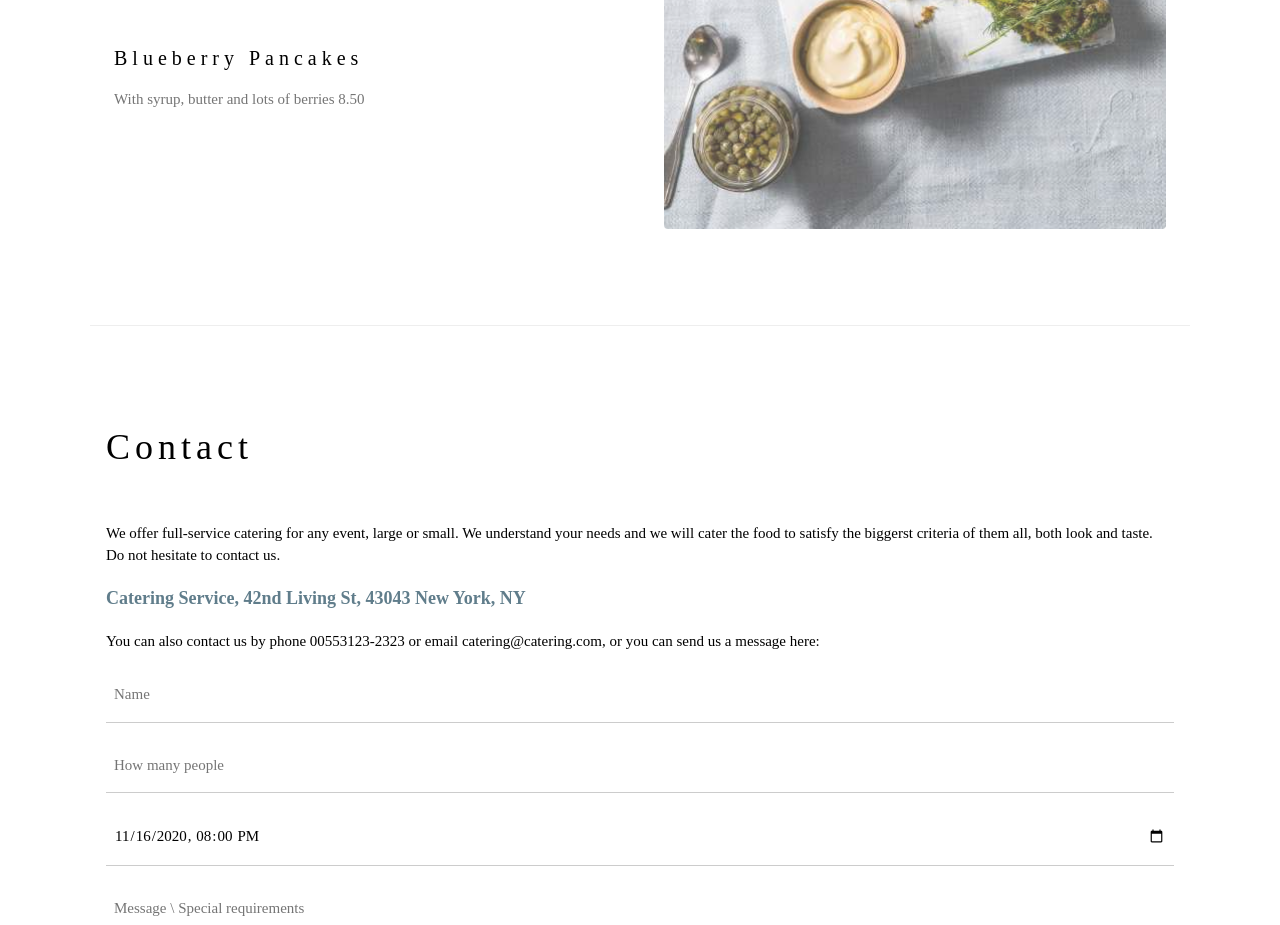
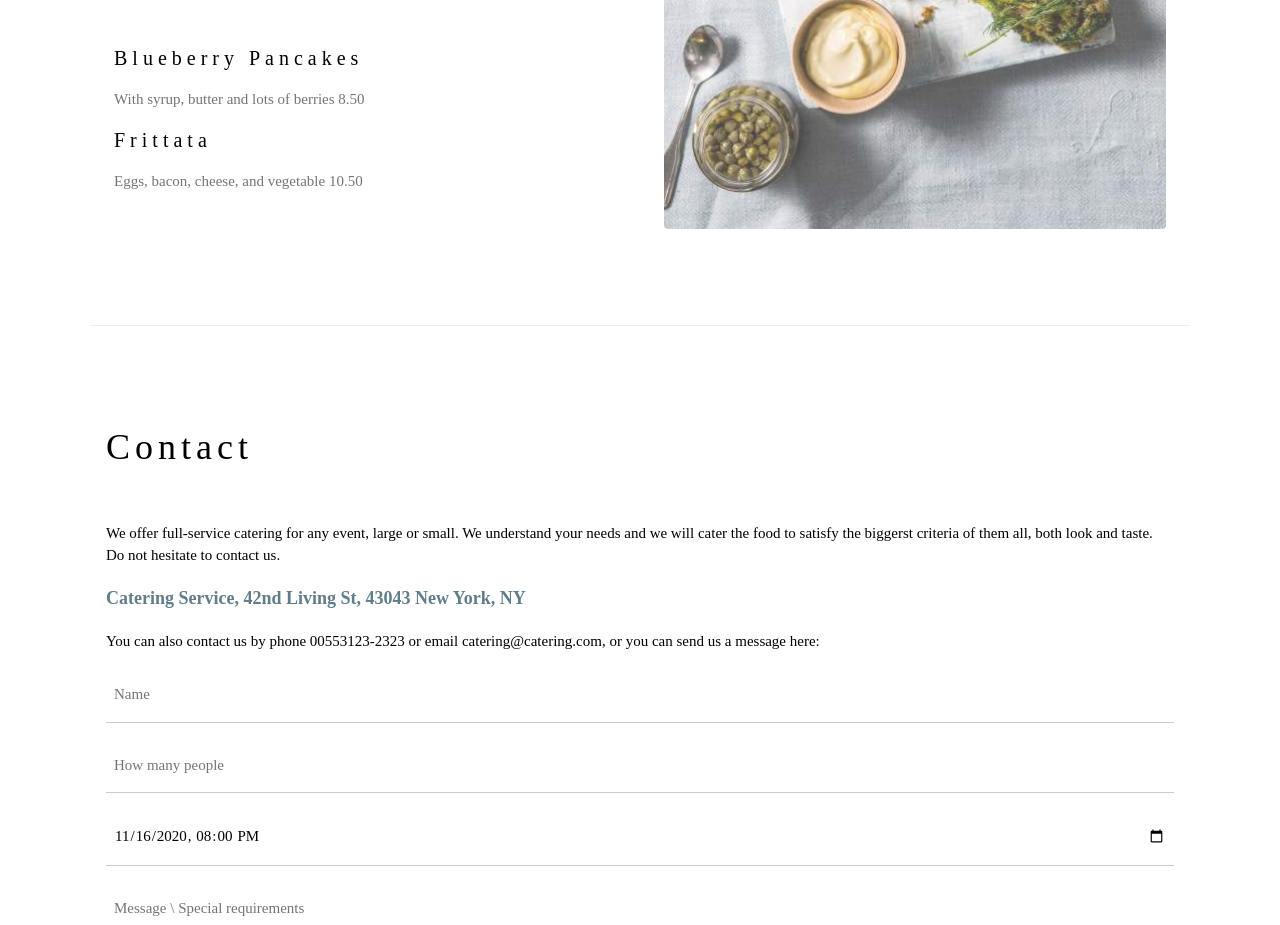
Before and after one commit to arkanorun/mywebsite, a plain HTML site: page index.html in a window 1280 px wide. Shown: the part 2060-2985 px from the top of the page. Drawn offline with nearby package versions, Linux system fonts and the light colour scheme.

Commit message:
Adicionado  item frittata ao menu

```diff
--- a/index.html
+++ b/index.html
@@ -74,6 +74,9 @@ h1, h2, h3, h4, h5, h6 {
 
       <h4>Blueberry Pancakes</h4>
       <p class="w3-text-grey">With syrup, butter and lots of berries 8.50</p>
+
+      <h4>Frittata</h4>
+      <p class="w3-text-grey">Eggs, bacon, cheese, and vegetable 10.50 </p>
     </div>
 
     <div class="w3-col l6 w3-padding-large">
```
